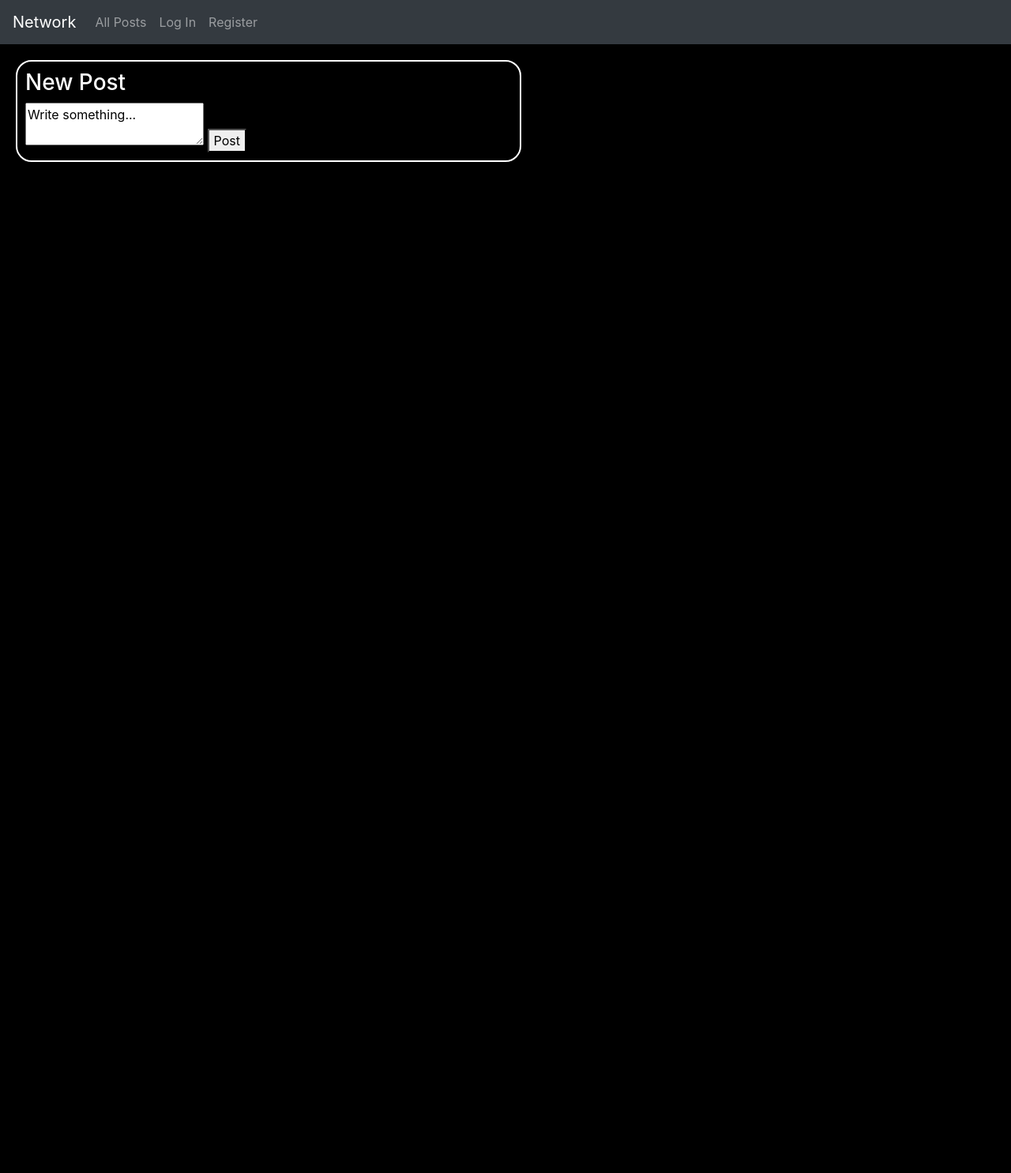
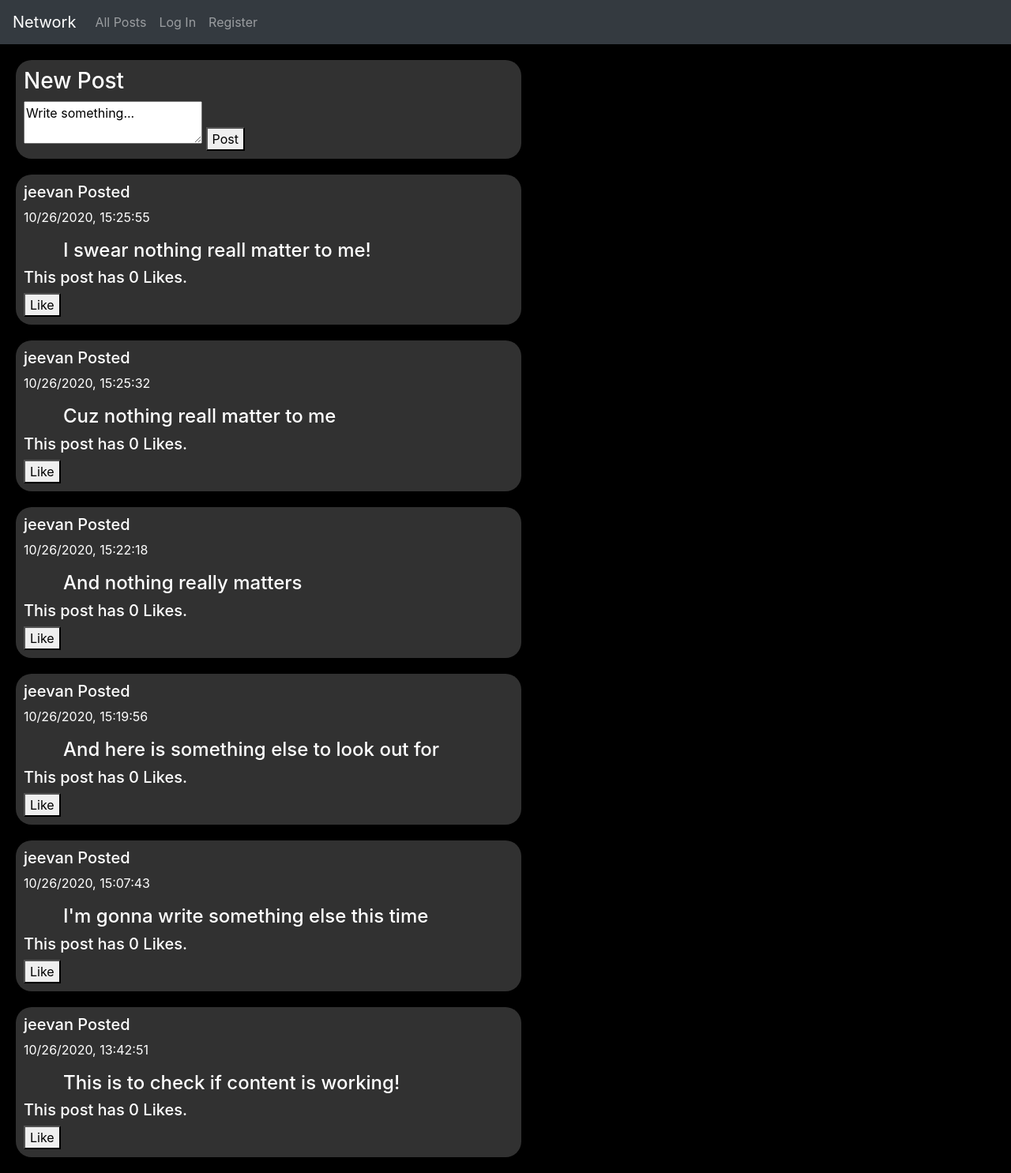
Before and after one commit to jeevankumar99/twitter_clone, a Django app: page / in a window 1280 px wide. Shown: the whole page at 79% size. Before the commit the page ends 205 px from the top, so only its background shows below. Run offline with Django 3.2, Linux system fonts and the light colour scheme; data comes from the database, SQL or seed files in the repository; some libraries are stand-ins or nearby versions.

Commit message:
new posts and display posts implemented!

```diff
--- a/network/models.py
+++ b/network/models.py
@@ -9,6 +9,14 @@ class User(AbstractUser):
 class Post(models.Model):
     id = models.AutoField(primary_key=True, editable=False)
     user = models.ForeignKey('User', on_delete=models.CASCADE, related_name="author")
-    data_and_time = models.DateTimeField(default=now, editable=True)
+    timestamp = models.DateTimeField(default=now, editable=True)
     content = models.TextField(max_length=512)
     likes = models.IntegerField(default=0)
+
+    def serialize(self):
+        return {
+            'username': self.user.username,
+            'content': self.content,
+            'likes': self.likes,
+            'timestamp': self.timestamp.strftime("%m/%d/%Y, %H:%M:%S")
+        }
--- a/network/static/network/script.js
+++ b/network/static/network/script.js
@@ -3,7 +3,7 @@ class UserDiv extends React.Component {
     render () {
         return (
             <div className="post-username">
-            <h1>{this.props.username} Posted</h1>
+            <h5>{this.props.username} Posted</h5>
             </div>
         )
     }
@@ -15,15 +15,24 @@ class Post extends React.Component {
         this.state = {
             likes: 0
         }
+    };
+    incrementLike = () => {
+        this.setState(state => ({
+            likes: state.likes + 1
+        }));
     }
+
     render () {
+        console.log(this.props.postData);
         return (
             <div className="post-container">
                 <UserDiv username={this.props.postData.username}/>
+                <p>{this.props.postData.timestamp}</p>
                 <div className="post-contents">
-                    <p>{this.props.postData.content}</p>
+                    <h4>{this.props.postData.content}</h4>
                 </div>
                 <h5> This post has {this.state.likes} Likes.</h5>
+                <button onClick={this.incrementLike} id="like-button">Like</button>
             </div>
         )
     }
@@ -32,14 +41,22 @@ class Post extends React.Component {
 initiateElements();
 
 function initiateElements() {
-    //loadPosts();
+    loadPosts();
     let newPostButton = document.querySelector('#submit-new-post');
     newPostButton.addEventListener('click', createNewPost);
 }
 
 function loadPosts() {
-    // fetch get post
-    //display posts.
+    fetch('/get_posts')
+    .then(response => response.json())
+    .then(data => {
+        console.log(data);
+        data.forEach(post => {
+            const post_div = document.createElement('div');
+            ReactDOM.render(<Post postData={post}/>, post_div);
+            document.querySelector('#all-posts-container').appendChild(post_div);
+        });
+    });
 }
 
 function createNewPost() {
@@ -49,4 +66,9 @@ function createNewPost() {
             content: document.querySelector('#new-post-content').value
         })
     })
+    .then(() => {
+        document.querySelector('#new-post-content').value = '';
+        document.querySelector('#all-posts-container').textContent = '';
+        loadPosts();
+    })
 }
--- a/network/static/network/styles.css
+++ b/network/static/network/styles.css
@@ -3,9 +3,8 @@ body {
 }
 
 .post-container, #new-post-form {
-    background-color: black;
+    background-color: rgb(49, 49, 49);
     color: white;
-    border: 2px solid white;
     border-radius: 20px;
     width: 50%;
     margin: 20px;
--- a/network/urls.py
+++ b/network/urls.py
@@ -9,4 +9,5 @@ urlpatterns = [
     path("logout", views.logout_view, name="logout"),
     path("register", views.register, name="register"),
     path("new_post", views.new_post, name="new_post"),
+    path("get_posts", views.get_posts, name="get_posts"),
 ]
--- a/network/views.py
+++ b/network/views.py
@@ -1,3 +1,4 @@
+import json
 from django.contrib.auth import authenticate, login, logout
 from django.db import IntegrityError
 from django.http import HttpResponse, HttpResponseRedirect
@@ -6,11 +7,18 @@ from django.shortcuts import render
 from django.urls import reverse
 from django.views.decorators.csrf import csrf_exempt
 
-from .models import User
+from .models import User, Post
 
 
 def index(request):
     return render(request, "network/index.html")
+
+def get_posts(request):
+    posts = Post.objects.all()
+    posts = posts.order_by('-timestamp').all()
+    json_posts = JsonResponse([post.serialize() for post in posts], safe=False)
+    print (json_posts)
+    return json_posts
 
 
 def login_view(request):
@@ -42,7 +50,11 @@ def new_post(request):
     if request.method != 'POST':
         return JsonResponse({'error': "Post request Needed"}, 400)
     print(request.body)
-    # object is passed here, add it to the database.
+
+    data = json.loads(request.body)
+    content = data.get("content")
+    user = User.objects.get(username=request.user)
+    Post.objects.create(user=user, content=content)
     return HttpResponse("It is a peace")
 
 
```
Also changed, not shown: db.sqlite3, network/migrations/0004_auto_20201026_1535.py (added).
